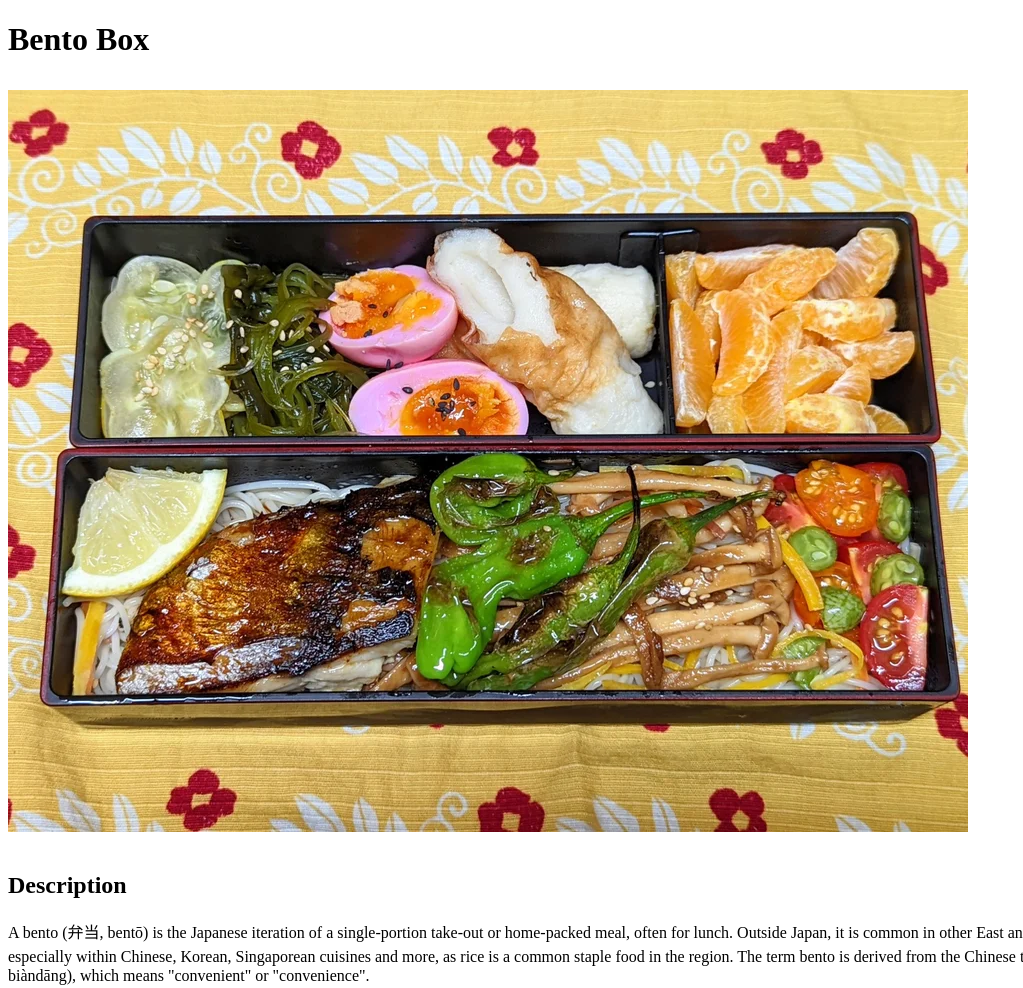
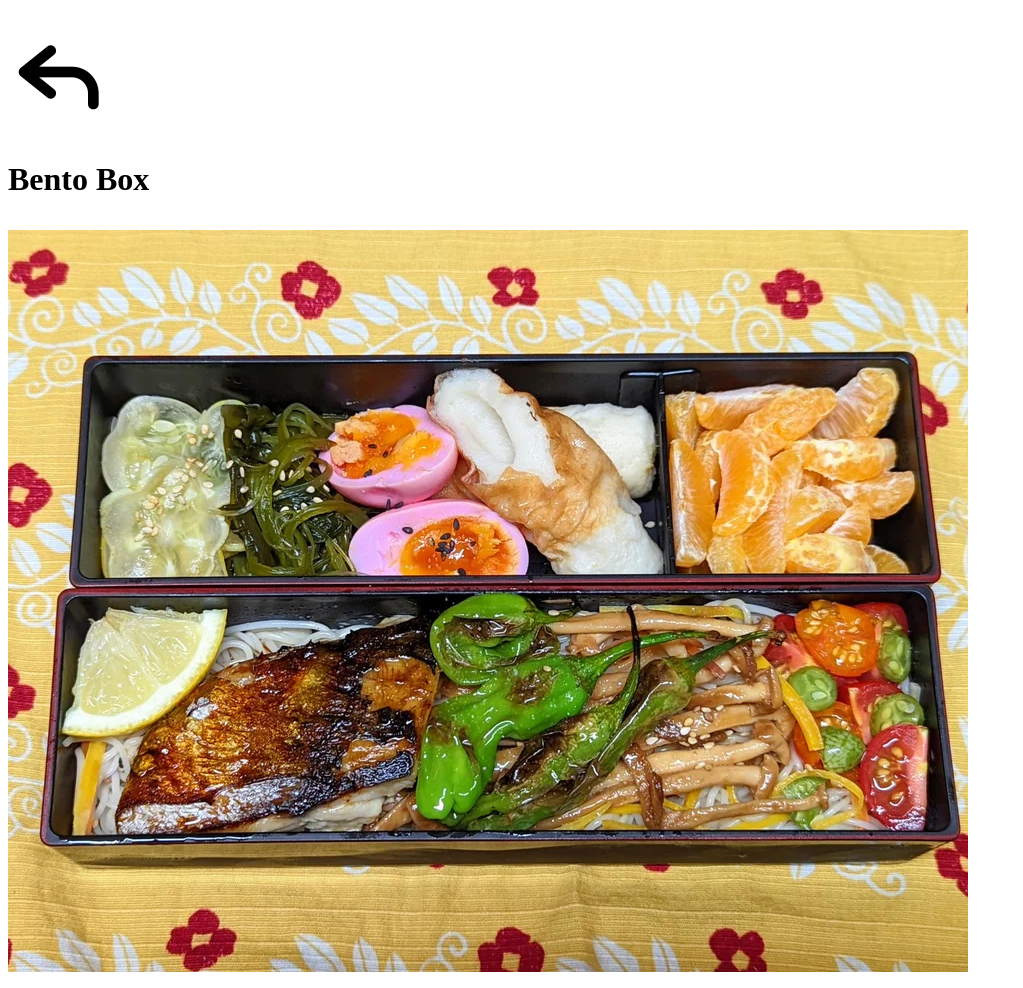
Before and after one commit to EverybodyToTheLimit/RecipeWebsite, a plain HTML site: page recipes/bento-box.html in a window 1280 px wide. Shown: the top 988 px of the page, without its empty margins (0-1023 px from the left). Drawn offline with Linux system fonts and the light colour scheme.

Commit message:
Add back arrow for navigation

```diff
--- a/recipes/bento-box.html
+++ b/recipes/bento-box.html
@@ -6,6 +6,11 @@
     <meta name="viewport" content="width=device-width, initial-scale=1.0">
     <title>Document</title>
 </head>
+<header class="arrow">
+    <a href="../index.html">
+        <img src="../img/arrow.png">
+        </a>
+</header>
 <body style="background-image:url(../img/vegetables.jpg)">
 
     <h1>
```
Also changed, not shown: recipes/lasagna.html (+5 -0 lines), recipes/slow-cooker-tuscan-chicken.html (+5 -0 lines), img/arrow.png (added).
